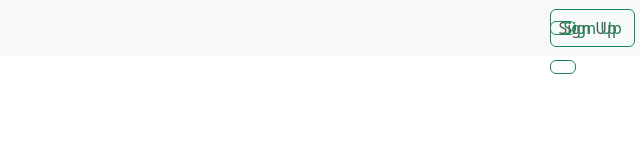
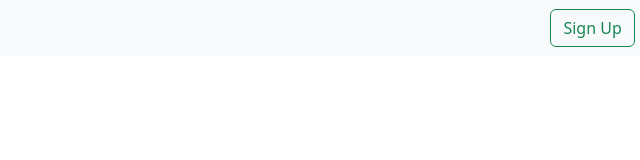
Before and after one commit to BraxWong/BitskinsAPI-Web, a website: page public/html/login.html in a window 1280 px wide. Shown: the full height of the page, 640-1280 px from the left. Drawn offline with nearby package versions, Linux system fonts and the light colour scheme.

Commit message:
Fixing the remaining errors regarding <a> tag ending with </button>

```diff
--- a/main.js
+++ b/main.js
@@ -29,3 +29,6 @@ app.get('/login', function(request, response) {
 })
 
 app.listen(8080, "127.0.0.1");
+
+//TODO: use npx kill-port NPM module to kill the port when the user is terminating the server
+//Resource: https://www.npmjs.com/package/kill-port
--- a/public/html/login.html
+++ b/public/html/login.html
@@ -23,9 +23,8 @@
               <a class="nav-item nav-link" href="#">About</a>
               <a class="nav-item nav-link" href="#">Forms</a>
               <a class="nav-item nav-link" href="/public/html/contact-us.html">Contact Us</a>
-              <a class="nav-item nav-link" href="/public/html/SignUp.html" id="SignUp-Button">Sign Up</button>
           </div>
-          <a class="btn btn-outline-success my-1 my-sm-1" href="/public/html/SignUp.html" id="SignUp-Button">Sign Up</button>
+          <a class="btn btn-outline-success my-1 my-sm-1" href="/public/html/SignUp.html" id="SignUp-Button">Sign Up</a>
         </div>
     </nav>
     <!--End of Nav Bar-->
```
Also changed, not shown: public/html/contact-us.html (+2 -1 lines).
